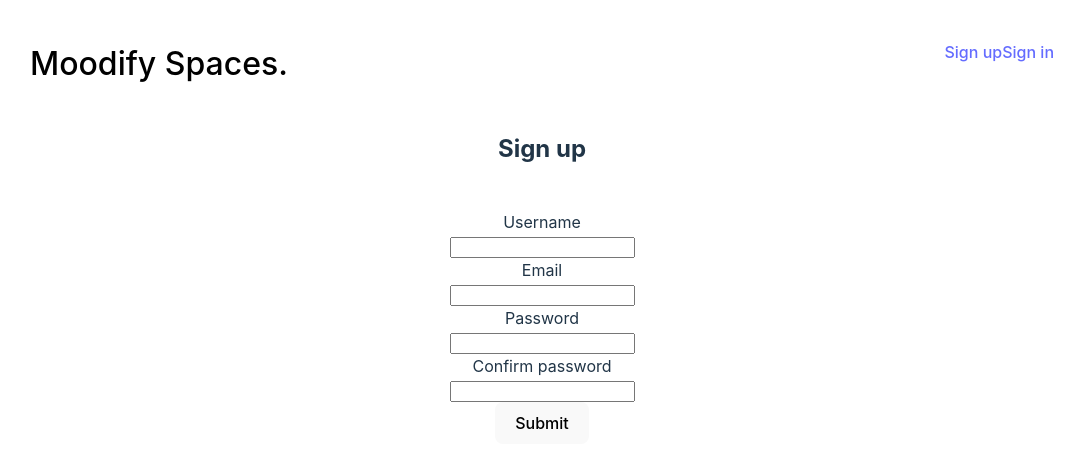
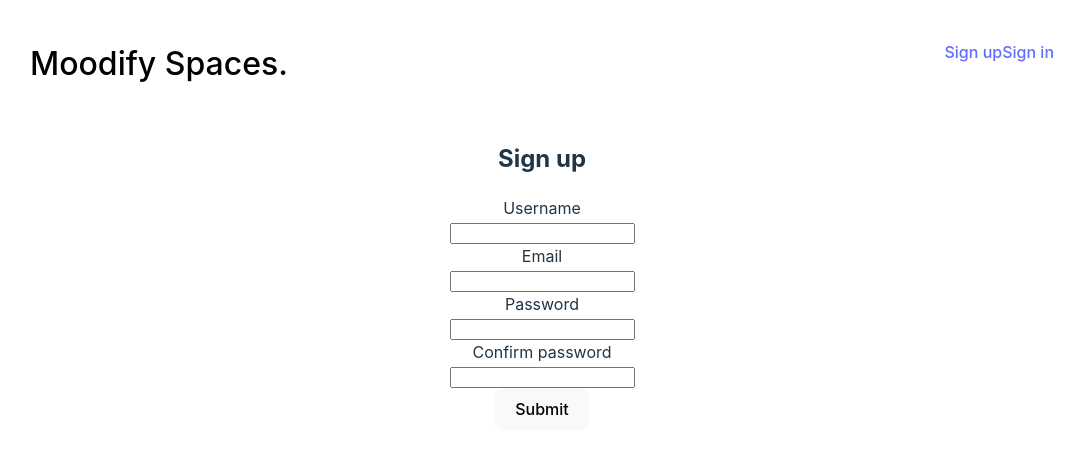
Before and after one commit to EmmaFrith/moodify-spaces-frontend, a React app: page /sign-up in a window 1280 px wide. Shown: the top 468 px of the page, without its empty margins (98-1182 px from the left). Built offline with nearby package versions, Linux system fonts and the light colour scheme; no server answers; the HTML template or start-up script is replaced by a standard one.

Commit message:
fix styling issues

```diff
--- a/src/App.css
+++ b/src/App.css
@@ -22,7 +22,7 @@ img {
 .moodboard-items {
   display: flex;
   flex-wrap: wrap;
-  /* justify-content: flex-start; */
+  justify-content: flex-start;
   align-content: space-between;
 
 }
@@ -30,6 +30,7 @@ img {
 .moodboard-item {
   margin: 30px;
   display: flex;
+  align-content: flex-start;
 }
 
 .navbar-menu {
@@ -41,3 +42,15 @@ img {
   font-size: 2em;
   color: black;
 }
+
+.container {
+  padding: 10px;
+  display: flex;
+  flex-direction: column;
+  align-items: center;
+  gap: 20px;
+}
+
+.submit-button {
+  margin-top: 20px;
+}
--- a/src/components/Edit-item.jsx
+++ b/src/components/Edit-item.jsx
@@ -2,6 +2,8 @@ import { useEffect, useState } from 'react'
 import axios from "axios";
 import { useNavigate, useParams } from "react-router-dom";
 import { baseUrl } from '../config';
+import '../App.css'
+
 
 const EditItem = () => {
     const navigate = useNavigate();
@@ -55,6 +57,7 @@ const EditItem = () => {
         <div className="section">
             <div className="container">
                 <form onSubmit={handleSubmit}>
+                    <h1>Edit {formData.name}</h1>
                     <div className="field">
                         <label className="label">Name</label>
                         <div className="control">
@@ -96,7 +99,7 @@ const EditItem = () => {
                     </div>
                     <div className="field">
                         <div className="control">
-                            <button type="submit" className="button is-primary">
+                            <button type="submit" className="button is-primary submit-button">
                                 Edit Item
                             </button>
                         </div>
--- a/src/components/Show-item.jsx
+++ b/src/components/Show-item.jsx
@@ -49,17 +49,18 @@ const ItemDetail = () => {
             {item && (
                 <div>
                     <h1>{item.name}</h1>
+                    <h2>{item.shop}</h2>
                     <div className="moodboard-item">
                         <img src={item.image} alt={item.title} />
+                        <div className="container">
+                            <Link to={`/edit-item/${id}`}>
+                                <button className="button">Edit item</button>
+                            </Link>
+                            {<button className="button is-danger" onClick={handleDelete}>Delete item</button>}
+                        </div>
                     </div>
                 </div>
             )}
-            <div className="container">
-                {<button className="button is-danger" onClick={handleDelete}>Delete item</button>}
-            </div>
-            <Link to={`/edit-item/${id}`}>
-                <button className="button is-danger">Edit item</button>
-            </Link>
         </div>
     );
 };
--- a/src/index.css
+++ b/src/index.css
@@ -34,13 +34,19 @@ form {
 h1 {
   font-size: 1.5em;
   line-height: 1.1;
-  margin-bottom: 2em;
+  margin-bottom: 1em;
   margin-top: 2em;
   display: flex;
   justify-content: flex-start;
 }
 
-
+h2 {
+  font-size: 1.2em;
+  line-height: 1.1;
+  margin-bottom: 2em;
+  display: flex;
+  justify-content: flex-start;
+}
 
 button {
   border-radius: 8px;
```
